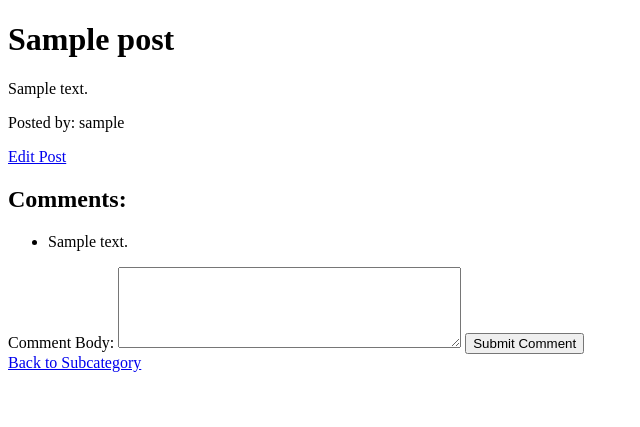
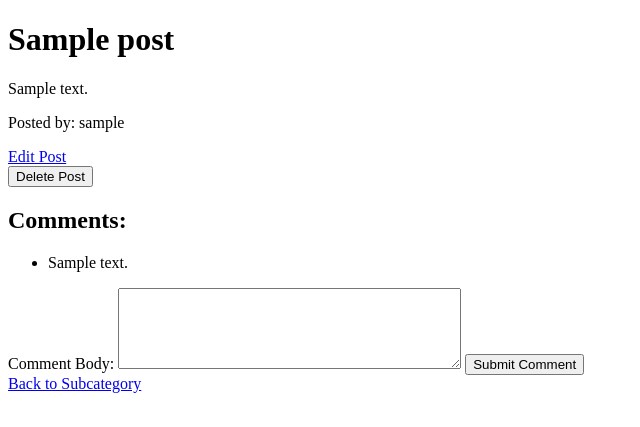
Before and after one commit to L-Gaertner96/PawsomePetResource, a Flask app: page /1/1/1 in a window 1280 px wide. Shown: the top 427 px of the page, without its empty margins (0-640 px from the left). Run offline with Flask 3, Linux system fonts and the light colour scheme; tables that the repository leaves empty hold one stand-in row (values such as "Sample post").

Commit message:
delete working

```diff
--- a/flask_app/controllers/forum_controller.py
+++ b/flask_app/controllers/forum_controller.py
@@ -102,9 +102,9 @@ def edit_post(category, subcategory, post_id):
         post = Post.get_post_by_id(post_id)
         return render_template('edit_post.html', post=post, category=category, subcategory=subcategory)
 
-# @app.route('/<category>/<subcategory>/<int:post_id>/delete', methods=['POST'])
-# def delete_post(category, subcategory, post_id):
-#     Comment.delete_comments_by_post_id(post_id)
-#     Post.delete_post(post_id)
-#     flash("Post deleted successfully.", "success")
-#     return redirect(url_for('view_subcategory', category=category, subcategory=subcategory))
+@app.route('/<category>/<subcategory>/<int:post_id>/delete', methods=['POST'])
+def delete_post(category, subcategory, post_id):
+    Comment.delete_comments_by_post_id(post_id)
+    Post.delete_post(post_id)
+    flash("Post deleted successfully.", "success")
+    return redirect(url_for('view_subcategory', category=category, subcategory=subcategory))
--- a/flask_app/models/comment_model.py
+++ b/flask_app/models/comment_model.py
@@ -35,3 +35,10 @@ class Comment:
         comments = connection.query_db(query, data)
 
         return comments
+
+    @classmethod
+    def delete_comments_by_post_id(cls, post_id):
+        connection = connectToMySQL(cls.DB)
+        query = "DELETE FROM comments WHERE posts_id = %(post_id)s;"
+        data = {'post_id': post_id}
+        connection.query_db(query, data)
--- a/flask_app/models/post_model.py
+++ b/flask_app/models/post_model.py
@@ -93,3 +93,11 @@ class Post:
             'post_id': form_data['post_id']
         }
         return connectToMySQL(cls.DB).query_db(query, data)
+
+
+    @classmethod
+    def delete_post(cls, post_id):
+        connection = connectToMySQL(cls.DB)
+        query = "DELETE FROM posts WHERE id = %(post_id)s;"
+        data = {'post_id': post_id}
+        connection.query_db(query, data)
--- a/flask_app/templates/viewthread.html
+++ b/flask_app/templates/viewthread.html
@@ -14,7 +14,9 @@
 
     <a href="{{ url_for('edit_post', category=category, subcategory=subcategory, post_id=post.id) }}">Edit Post</a>
 
-
+    <form method="post" action="{{ url_for('delete_post', category=category, subcategory=subcategory, post_id=post.id) }}">
+        <button type="submit">Delete Post</button>
+    </form>
 
     <h2>Comments:</h2>
     <ul>
```
